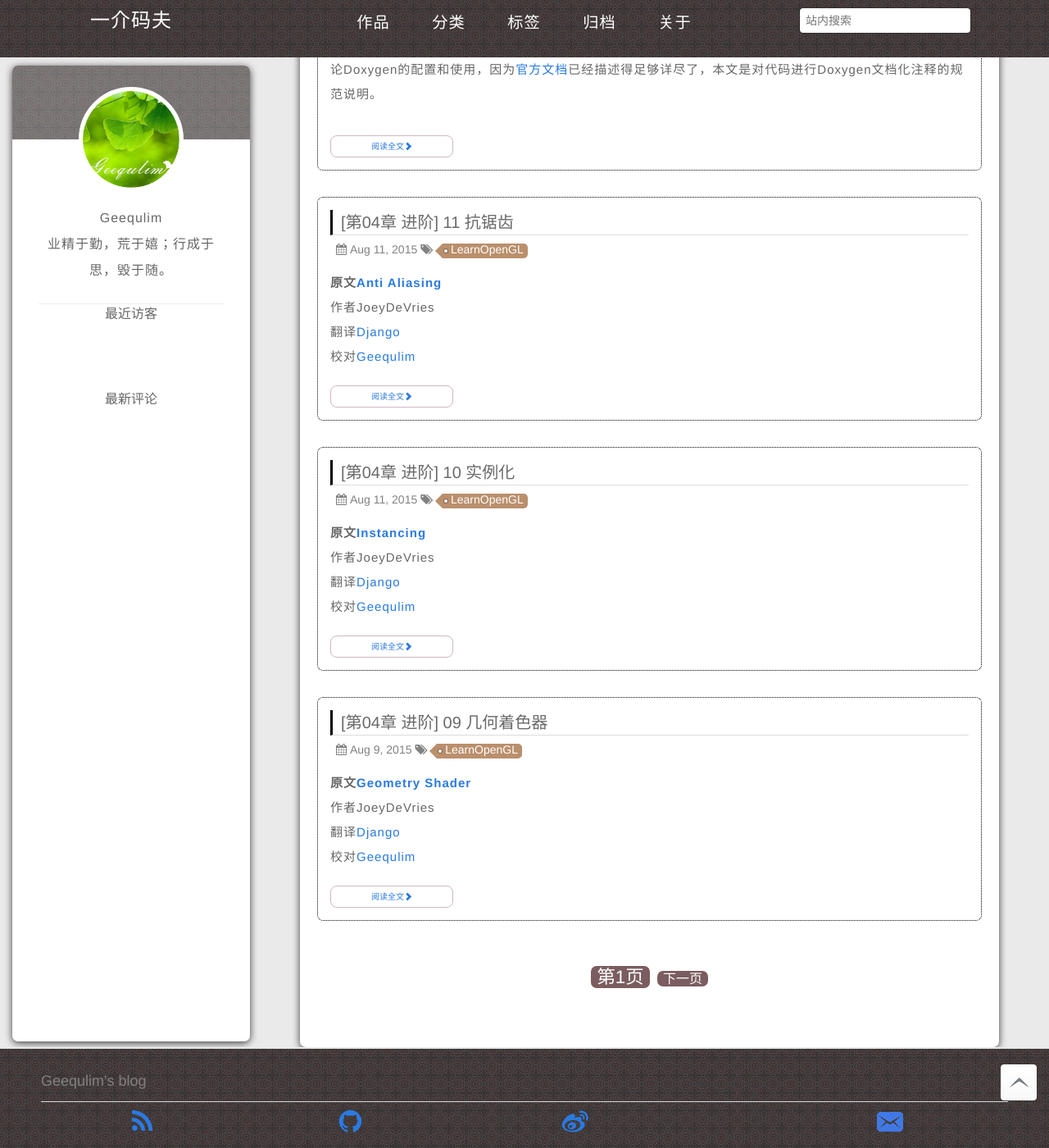
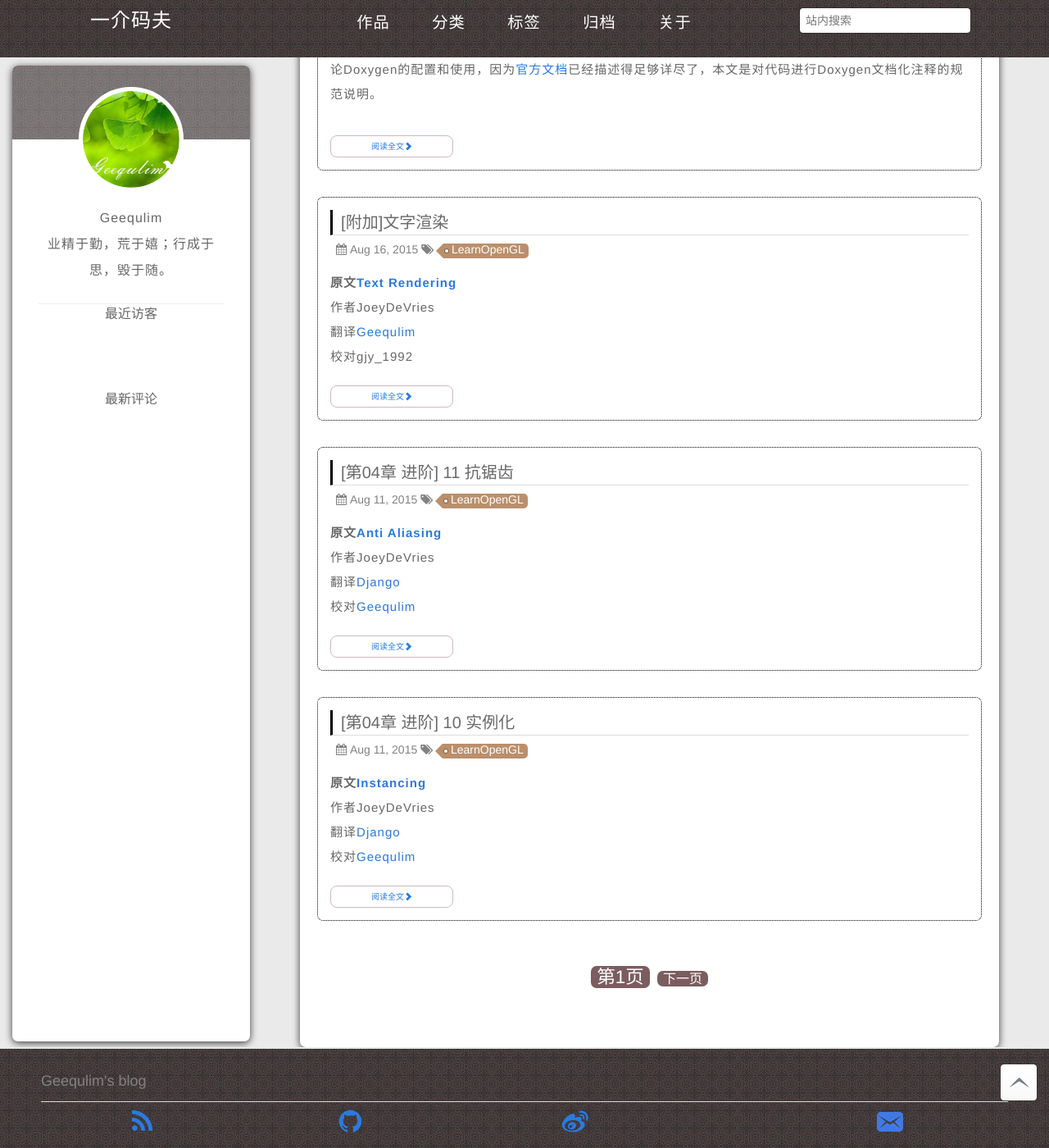
Before and after one commit to LeekinGTA/Geequlim.github.io, a Jekyll site: the page built from index.html, in a window 1280 px wide and 1400 px high, scrolled down 473 px. Shown: the whole window at 82% size. Built offline with Jekyll 4.4.1, drawn with Linux system fonts in a browser that asks for light colours; the list of posts is cut into pages by our own code; comment, search, counter and statistics services are not loaded; some of the changed lines change nothing that is shown.

Commit message:
Post <Text Rendering>

```diff
--- a/_posts/blog/OpenGL/Learn OpenGL/04 Advanced OpenGL/2015-08-11- 11 Anti Aliasing.md
+++ b/_posts/blog/OpenGL/Learn OpenGL/04 Advanced OpenGL/2015-08-11- 11 Anti Aliasing.md
@@ -5,8 +5,8 @@ category: 'Learn OpenGL'
 tags: 'LearnOpenGL'
 previousTitle: '[第04章 进阶] 10 实例化'
 previousUrl: '/2015/08/11/%2010%20Instancing.html'
-nextTitle: ''
-nextUrl: ''
+nextTitle: '[附加]文字渲染'
+nextUrl: '/2015/08/16/Text%20Rendering.html'
 description:
 ---
 
--- /dev/null
+++ b/_posts/blog/OpenGL/Learn OpenGL/06 In Practice/2015-08-16-Text Rendering.md
@@ -0,0 +1,377 @@
+---
+layout: post
+title: '[附加]文字渲染'
+category: 'Learn OpenGL'
+tags: 'LearnOpenGL'
+previousTitle: '[第04章 进阶] 11 抗锯齿'
+previousUrl: '/2015/08/11/%2011%20Anti%20Aliasing.html'
+nextTitle: ''
+nextUrl: ''
+description:
+---
+
+
+原文     | [Text Rendering](http://learnopengl.com/#!In-Practice/Text-Rendering)
+      ---|---
+作者     | JoeyDeVries
+翻译     | [Geequlim](http://geequlim.com)
+校对     | gjy_1992
+
+<br>
+
+当你在图形计算领域冒险到了一定阶段以后你可能会想使用OpenGL来绘制文字。然而，可能与你想象的并不一样，使用像OpenGL这样的底层库来把文字渲染到屏幕上并不是一件简单的事情。如果你你只需要绘制128种字符，那么事情可能会简单一些。但是当我们要绘制的字符有着不同的宽、高和边距；如果你使用的语言中不止包含128个字符；当你要绘制音乐符、数学符号；以及考虑把如何处理文本自动转行等等情况考虑进来的时候...事情马上就会变得复杂得多，你甚至觉得这些工作并不属于像OpenGL这样的底层图形库该讨论的范畴。
+
+由于OpenGL本身并没有定义如何渲染文字到屏幕，也没有用于表示文字的基本图形，我们必须自己定义一套全新的方式才能让OpenGL来绘制文字。目前一些技术包括：通过**`GL_LINES`**来绘制字形、创建文字的3D网格、将带有文字的纹理渲染到一个2D方块中。
+
+开发者最常用的一种方式是将字符纹理绘制到矩形方块上。绘制这些纹理方块其实并不是很复杂，然而检索要绘制的文字的纹理却变成了一项挑战性的工作。本教程将探索多种文字渲染的实现方法，并且着重对更加现代而且灵活的渲染技术(使用FreeType库)进行讲解。
+
+<br>
+
+## 经典文字渲染：使用位图字体
+
+在早期渲染文字时，选择你应用程序的字体(或者创建你自己的字体)来绘制文字是通过将所有用到的文字加载在一张大纹理图中来实现的。这张纹理贴图我们把它叫做位图字体(Bitmap Font)，它包含了所有我们想要使用的字符。这些字符被称为**字形(glyph)**。每个字形根据他们的编号被放到位图字体中的确切位置，在渲染这些字形的时候根据这些排列规则将他们取出并贴到指定的2D方块中。
+
+<img class="post_center_img" src="http://learnopengl.com/img/in-practice/bitmapfont.png"/>
+
+上图展示了我们如何从一张位图字体的纹理中通过对字形的合理取样(通过小心地选择字形的纹理坐标)来实现绘制文字“OpenGL”到2D方块中的原理。通过对OpenGL启用混合并让位图字体的纹理背景保持透明，这样就能实现使用OpenGL绘制你想要文字到屏幕的功能。上图的这张位图字体是使用[Codehead的位图字体生成器](http://www.codehead.co.uk/cbfg/)生成的。
+
+使用这种途径来绘制文字有许多优势也有很多缺点。首先，它相对来说很容易实现，并且因为位图字体被预渲染好，使得这种方法效率很高。然而，这种途径并不够灵活。当你想要使用不同的字体时，你不得不重新生成位图字体，以及你的程序会被限制在一个固定的分辨率：如果你对这些文字进行放大的话你会看到文字的像素边缘。此外，这种方式仅局限于用来绘制很少的字符，如果你想让它来扩展支持Unicode文字的话就很不现实了。
+
+这种绘制文字的方式曾经得益于它的高速和可移植性而非常流行，然而现在已经存在更加灵活的方式了。其中一个是我们即将展开讨论的使用FreeType库来加载TrueType字体的方式。
+
+<br>
+
+## 现代文字渲染：使用FreeType
+
+FreeType是一个能够用于加载字体并将他们渲染到位图以及提供多种字体相关的操作的软件开发库。它是一个非常受欢迎的跨平台字体库，被用于 Mac OSX、Java、PlayStation主机、Linux、Android等。FreeType的真正吸引力在于它能够加载TrueType字体。
+
+TrueType字体不采用像素或其他不可缩放的方式来定义，而是一些通过数学公式(曲线的组合)。这些字形，类似于矢量图像，可以根据你需要的字体大小来生成像素图像。通过使用TrueType字体可以轻易呈现不同大小的字符符号并且没有任何质量损失。
+
+FreeType可以在他们的[官方网站](http://www.freetype.org/)中下载到。你可以选择自己编译他们提供的源代码或者使用他们已编译好的针对你的平台的链接库。请确认你将freetype.lib添加到你项目的链接库中，同时你还要添加它的头文件目录到项目的搜索目录中。
+
+然后请确认包含合适的头文件：
+
+{% highlight c++ %}
+#include <ft2build.h>
+#include FT_FREETYPE_H
+{% endhighlight %}
+
+<div class="red_box">
+	<p class="red_title">提示</p>
+	<div class="box_content">
+        由于FreeType开发得比较早（至少在我写这篇文章以前就已经开发好了），你不能将它们的头文件放到一个新的目录下，它们应该保存在你包含目录的根目录下。通过使用像 `#include <FreeType/ft2build.h>` 这样的方式导入FreeType可能会出现各种头文件冲突的问题。
+    </div>
+</div>
+
+FreeType要做的事就是加载TrueType字体并为每一个字形生成位图和几个度量值。我们可以取出它生成的位图作为字形的纹理，将这些度量值用作字形纹理的位置、偏移等描述。
+
+要加载一个字体，我们需要做的是初始化FreeType并且将这个字体加载为FreeType称之为面(Face)的东西。这里为我们加载一个从Windows/Fonts目录中拷贝来的TrueType字体文件arial.ttf。
+
+{% highlight c++ %}
+FT_Library ft;
+if (FT_Init_FreeType(&ft))
+    std::cout << "ERROR::FREETYPE: Could not init FreeType Library" << std::endl;
+
+FT_Face face;
+if (FT_New_Face(ft, "fonts/arial.ttf", 0, &face))
+    std::cout << "ERROR::FREETYPE: Failed to load font" << std::endl;
+{% endhighlight %}
+
+这些FreeType函数在出现错误的情况下返回一个非零整数值。
+
+一旦我们加载字体面完成，我们还要定义文字大小，这表示着我们要从字体面中生成多大的字形：
+
+{% highlight c++ %}
+FT_Set_Pixel_Sizes(face, 0, 48);
+{% endhighlight %}
+此函数设置了字体面的宽度和高度，将宽度值设为0表示我们要从字体面通过给出的高度中动态计算出字形的宽度。
+
+一个字体面中包含了所有字形的集合。我们可以通过调用`FT_Load_Char`函数来激活当前要表示的字形。这里我们选在加载字母字形'X'：
+
+{% highlight c++ %}
+if (FT_Load_Char(face, 'X', FT_LOAD_RENDER))
+    std::cout << "ERROR::FREETYTPE: Failed to load Glyph" << std::endl;
+{% endhighlight %}
+
+通过将**`FT_LOAD_RENDER`**设为一个加载标识，我们告诉FreeType去创建一个8位的灰度位图，我们可以通过`face->glyph->bitmap`来取得这个位图。
+
+使用FreeType加载的字形位图并不像我们使用位图字体那样持有相同的尺寸大小。使用FreeType生产的字形位图的大小是恰好能包含这个字形的尺寸。例如生产用于表示'.'的位图的尺寸要比表示'X'的小得多。因此，FreeType在加载字形的时候还生产了几个度量值来描述生成的字形位图的大小和位置。下图展示了FreeType的所有度量值的涵义。
+
+<img class="post_center_img" src="http://learnopengl.com/img/in-practice/glyph.png"/>
+
+每一个字形都放在一个水平的基线(Baseline)上，上图中被描黑的水平箭头表示该字形的基线。这条基线类似于拼音四格线中的第二根水平线，一些字形被放在基线以上(如'x'或'a')，而另一些则会超过基线以下(如'g'或'p')。FreeType的这些度量值中包含了字形在相对于基线上的偏移量用来描述字形相对于此基线的位置，字形的大小，以及与下一个字符之间的距离。下面列出了我们在渲染字形时所需要的度量值的属性：
+
+<table class="table table-bordered center" >
+  <thead>
+    <tr>
+      <th class="center">属性</th>
+      <th class="center">获取方式</th>
+      <th class="center">生成位图描述</th>
+    <iframe id="tmp_downloadhelper_iframe" style="display: none;"></iframe></tr>
+  </thead>
+  <tbody>
+    <tr>
+      <td>width</td>
+      <td>face-&gt;glyph-&gt;bitmap.width</td>
+      <td>宽度，单位:像素</td>
+    </tr>
+    <tr>
+      <td>height</td>
+      <td>face-&gt;glyph-&gt;bitmap.rows</td>
+      <td>高度，单位:像素</td>
+    </tr>
+    <tr>
+      <td>bearingX</td>
+      <td>face-&gt;glyph-&gt;bitmap_left</td>
+      <td>水平位置(相对于起点origin)，单位:像素</td>
+    </tr>
+    <tr>
+      <td>bearingY</td>
+      <td>face-&gt;glyph-&gt;bitmap_top</td>
+      <td>垂直位置(相对于基线Baseline)，单位:像素</td>
+    </tr>
+    <tr>
+      <td>advance</td>
+      <td>face-&gt;glyph-&gt;advance.x</td>
+      <td>起点到下一个字形的起点间的距离(单位:1/64像素)</td>
+    </tr>
+  </tbody>
+</table>
+
+
+在我们想要渲染字符到屏幕的时候就能根据这些度量值来生成对应字形的纹理了，然而每次渲染都这样做显然不是高效的。我们应该将这些生成的数据储存在应用程序中，在渲染过程中再去取。方便起见，我们需要定义一个用来储存这些属性的结构体,并创建一个字符表来存储这些字形属性。
+
+{% highlight c++ %}
+struct Character {
+    GLuint     TextureID;  // 字形纹理ID
+    glm::ivec2 Size;       // 字形大大小
+    glm::ivec2 Bearing;    // 字形基于基线和起点的位置
+    GLuint     Advance;    // 起点到下一个字形起点的距离
+};
+
+std::map<GLchar, Character> Characters;
+{% endhighlight %}
+
+本教程本着让一切简单的目的，我们只生成表示128个ASCII字符的字符表。并为每一个字符储存纹理和一些度量值。这样，所有需要的字符就被存下来备用了。
+
+{% highlight c++ %}
+glPixelStorei(GL_UNPACK_ALIGNMENT, 1); //禁用byte-alignment限制
+for (GLubyte c = 0; c < 128; c++)
+{
+    // 加载字符的字形
+    if (FT_Load_Char(face, c, FT_LOAD_RENDER))
+    {
+        std::cout << "ERROR::FREETYTPE: Failed to load Glyph" << std::endl;
+        continue;
+    }
+    // 生成字形纹理
+    GLuint texture;
+    glGenTextures(1, &texture);
+    glBindTexture(GL_TEXTURE_2D, texture);
+    glTexImage2D(
+        GL_TEXTURE_2D,
+        0,
+        GL_RED,
+        face->glyph->bitmap.width,
+        face->glyph->bitmap.rows,
+        0,
+        GL_RED,
+        GL_UNSIGNED_BYTE,
+        face->glyph->bitmap.buffer
+    );
+    // 设置纹理选项
+    glTexParameteri(GL_TEXTURE_2D, GL_TEXTURE_WRAP_S, GL_CLAMP_TO_EDGE);
+    glTexParameteri(GL_TEXTURE_2D, GL_TEXTURE_WRAP_T, GL_CLAMP_TO_EDGE);
+    glTexParameteri(GL_TEXTURE_2D, GL_TEXTURE_MIN_FILTER, GL_LINEAR);
+    glTexParameteri(GL_TEXTURE_2D, GL_TEXTURE_MAG_FILTER, GL_LINEAR);
+    // 将字符存储到字符表中备用
+    Character character = {
+        texture,
+        glm::ivec2(face->glyph->bitmap.width, face->glyph->bitmap.rows),
+        glm::ivec2(face->glyph->bitmap_left, face->glyph->bitmap_top),
+        face->glyph->advance.x
+    };
+    Characters.insert(std::pair<GLchar, Character>(c, character));
+}
+{% endhighlight %}
+
+在这个for循环中我们将所有ASCII中的128个字符设置合适的字形。为每一个字符创建纹理并存储它们的部分度量值。有趣的是我们这里将纹理的格式设置为**GL_RED**。通过字形生成的位图是8位灰度图，他的每一个颜色表示为一个字节。因此我们需要将每一位都作为纹理的颜色值。我们通过创建每一个字节表示一个颜色的红色分量(颜色分量的第一个字节)来创建字形纹理。我们想用一个字节来表示纹理颜色，这需要提前通知OpenGL
+
+{% highlight c++ %}
+glPixelStorei(GL_UNPACK_ALIGNMENT, 1);
+{% endhighlight %}
+
+OpenGL要求所有的纹理颜都必须是4字节队列，这样纹理的内存大小就一定是4字节的整数倍。通常这并不会出现什么问题，因为通常的纹理都有4或者4的整数被的储存大小，但是现在我们只用一位来表示每一个像素颜色，此时的纹理可能有任意内存长度。通过将纹理解压参数设为1，这样才能确保不会有内存对齐的解析问题。
+
+当你处理完字形后同样不要忘记清理FreeType的资源。
+
+{% highlight c++ %}
+FT_Done_Face(face);
+FT_Done_FreeType(ft);
+{% endhighlight %}
+
+<br>
+
+### 着色器
+
+我们需要使用下面的顶点着色器来渲染字形：
+
+{% highlight glsl %}
+#version 330 core
+layout (location = 0) in vec4 vertex; // <vec2 pos, vec2 tex>
+out vec2 TexCoords;
+
+uniform mat4 projection;
+
+void main()
+{
+    gl_Position = projection * vec4(vertex.xy, 0.0, 1.0);
+    TexCoords = vertex.zw;
+}
+{% endhighlight %}
+
+我们将位置和纹理纹理坐标的数据合起来存在一个`vec4`中。顶点着色器将会将位置坐标与投影矩阵相乘，并将纹理坐标转发给片段着色器:
+
+{% highlight glsl %}
+#version 330 core
+in vec2 TexCoords;
+out vec4 color;
+
+uniform sampler2D text;
+uniform vec3 textColor;
+
+void main()
+{
+    vec4 sampled = vec4(1.0, 1.0, 1.0, texture(text, TexCoords).r);
+    color = vec4(textColor, 1.0) * sampled;
+}
+{% endhighlight %}
+
+片段着色器有两个uniform变量：一个是单颜色通道的字形位图纹理，另一个是文字的颜色，我们可以同调整它来改变最终输出的字体颜色。我们首先从位图纹理中采样，由于纹理数据中仅存储着红色分量，我们就通过**`r`**分量来作为取样颜色的aplpha值。结果值是一个字形背景为纯透明，而字符部分为不透明的白色的颜色。我们将此颜色与字体颜色uniform值相乘就得到了要输出的字符颜色了。
+
+当然我们必需开启混合才能让这一切行之有效：
+
+{% highlight c++ %}
+glEnable(GL_BLEND);
+glBlendFunc(GL_SRC_ALPHA, GL_ONE_MINUS_SRC_ALPHA);
+{% endhighlight %}
+至于投影矩阵我们将使用一个正交投影矩阵。对于文字渲染我们通常都不需要进行透视，使用正交投影也能保证我们所有的顶点坐标设置有效：
+
+{% highlight c++ %}
+glm::mat4 projection = glm::ortho(0.0f, 800.0f, 0.0f, 600.0f);
+{% endhighlight %}
+
+我们设置投影矩阵的底部参数为0.0f并将顶部参数设置为窗口的高度。这样做的结果是我们可以通过设置0.0f~600.0f的纵坐标来表示顶点在窗口中的垂直位置。这意味着现在点(0.0,0.0)表示左下角而不再是窗口正中间。
+
+最后要做的事是创建一个VBO和VAO用来渲染方块。现在我们分配足够的内存来初始化VBO然后在我们渲染字符的时候再来更新VBO的内存。
+
+{% highlight c++ %}
+GLuint VAO, VBO;
+glGenVertexArrays(1, &VAO);
+glGenBuffers(1, &VBO);
+glBindVertexArray(VAO);
+glBindBuffer(GL_ARRAY_BUFFER, VBO);
+glBufferData(GL_ARRAY_BUFFER, sizeof(GLfloat) * 6 * 4, NULL, GL_DYNAMIC_DRAW);
+glEnableVertexAttribArray(0);
+glVertexAttribPointer(0, 4, GL_FLOAT, GL_FALSE, 4 * sizeof(GLfloat), 0);
+glBindBuffer(GL_ARRAY_BUFFER, 0);
+glBindVertexArray(0);
+{% endhighlight %}
+
+每个2D方块需要6个顶点，每个顶点又是由一个4维向量（一个纹理坐标和一个顶点坐标）组成，因此我们将VBO的内存分配为6*4个float的大小。由于我们会在绘制字符时更新这断内存，所以我们将内存类型设置为`GL_DYNAMIC_DRAW`
+
+<br>
+
+### 渲染一行文字
+
+要渲染一个字符，我们从之前创建的字符表中取出一个字符结构体，根据字符的度量值来计算方块的大小。根据方块的大小我们就能计算出6个描述方块的顶点，并使用`glBufferSubData`函数将其更新到VBO所在内内存中。
+
+我们创建一个函数用来渲染一行文字:
+
+{% highlight c++ %}
+void RenderText(Shader &s, std::string text, GLfloat x, GLfloat y, GLfloat scale, glm::vec3 color)
+{
+    // 激活合适的渲染状态
+    s.Use();
+    glUniform3f(glGetUniformLocation(s.Program, "textColor"), color.x, color.y, color.z);
+    glActiveTexture(GL_TEXTURE0);
+    glBindVertexArray(VAO);
+
+    // 对文本中的所有字符迭代
+    std::string::const_iterator c;
+    for (c = text.begin(); c != text.end(); c++)
+    {
+        Character ch = Characters[*c];
+
+        GLfloat xpos = x + ch.Bearing.x * scale;
+        GLfloat ypos = y - (ch.Size.y - ch.Bearing.y) * scale;
+
+        GLfloat w = ch.Size.x * scale;
+        GLfloat h = ch.Size.y * scale;
+        // 当前字符的VBO
+        GLfloat vertices[6][4] = {
+            { xpos,     ypos + h,   0.0, 0.0 },
+            { xpos,     ypos,       0.0, 1.0 },
+            { xpos + w, ypos,       1.0, 1.0 },
+
+            { xpos,     ypos + h,   0.0, 0.0 },
+            { xpos + w, ypos,       1.0, 1.0 },
+            { xpos + w, ypos + h,   1.0, 0.0 }
+        };
+        // 在方块上绘制字形纹理
+        glBindTexture(GL_TEXTURE_2D, ch.textureID);
+        // 更新当前字符的VBO
+        glBindBuffer(GL_ARRAY_BUFFER, VBO);
+        glBufferSubData(GL_ARRAY_BUFFER, 0, sizeof(vertices), vertices);
+        glBindBuffer(GL_ARRAY_BUFFER, 0);
+        // 绘制方块
+        glDrawArrays(GL_TRIANGLES, 0, 6);
+        //  更新位置到下一个字形的原点，注意单位是1/64像素
+        x += (ch.Advance >> 6) * scale; //(2^6 = 64)
+    }
+    glBindVertexArray(0);
+    glBindTexture(GL_TEXTURE_2D, 0);
+}
+{% endhighlight %}
+
+这个函数的内容注释的比较详细了：我们首先计算出方块的起点坐标和它的大小，并为该方块生成一个6个顶点；注意我们在缩放的同时会将部分度量值也进行缩放。接着我们更新方块的VBO、绑定字形纹理来渲染它。
+
+其中这行代码需要加倍留意：
+
+{% highlight c++ %}
+GLfloat ypos = y - (ch.Size.y - ch.Bearing.y);
+{% endhighlight %}
+
+一些字符(诸如'p'或'q')需要被渲染到基线一下，因此字形方块也应该讲y位置往下调整。调整的量就是便是字形度量值中字形的高度和BearingY的差：
+
+<img class="post_center_img" src="http://learnopengl.com/img/in-practice/glyph_offset.png"/>
+
+要计算这段偏移量的距离，我们需要指出是字形在基线以下的部分最底断到基线的距离。在上图中这段距离用红色双向箭头标出。如你所见，在字形度量值中，我们可以通过用字形的高度减去bearingY来计算这段向量的长度。这段距离有可能是0.0f(如'x'字符)
+，或是超出基线底部的距离的长度(如'g'或'j')。
+
+如果你每件事都做对了，那么你现在已经可以使用下面的句子成功地渲染字符串了：
+
+{% highlight c++ %}
+RenderText(shader, "This is sample text", 25.0f, 25.0f, 1.0f, glm::vec3(0.5, 0.8f, 0.2f));
+RenderText(shader, "(C) LearnOpenGL.com", 540.0f, 570.0f, 0.5f, glm::vec3(0.3, 0.7f, 0.9f));
+{% endhighlight %}
+
+渲染效果看上去像这样：
+
+<img class="post_center_img" src="http://learnopengl.com/img/in-practice/text_rendering.png"/>
+
+你可以从这里获取这个例子的[源代码](http://learnopengl.com/code_viewer.php?code=in-practice/text_rendering)。
+
+通过关闭字形纹理的绑定，能够给你对文字方块的顶点计算更好的理解，它看上去像这样：
+
+<img class="post_center_img" src="http://learnopengl.com/img/in-practice/text_rendering_quads.png"/>
+
+这样你就能清楚地看到那条传说中的基线了。
+
+<br>
+
+## 关于未来
+
+本教程演示了如何使用FreeType绘制TrueType文字。这种方式灵活、可缩放并支持多种字符编码。然而，你的应用程序可能并不需要这么强大的功能，性能更好的点阵字体也许是更可取的。当然你可以结合这两种方法通过动态生成位图字体中所有字符字形。这节省了从大量的纹理渲染器开关和基于每个字形紧密包装可以节省相当的一些性能。
+
+另一个使用FreeType字体的问题是字形纹理是对应着一个固定的字体大小的，因此直接对其放大就会出现锯齿边缘。此外，对字形进行旋转还会使它们看上去变得模糊。可以通过将每个像素设为最近的字形轮廓的像素，而不是直接设为实际栅格化的像素，可以减轻这些问题。这项技术被称为**signed distance fields**，Valve在几年前发表过一篇了[论文](http://www.valvesoftware.com/publications/2007/SIGGRAPH2007_AlphaTestedMagnification.pdf)，探讨了他们通过这项技术来获得好得惊人的3D渲染效果。
```
